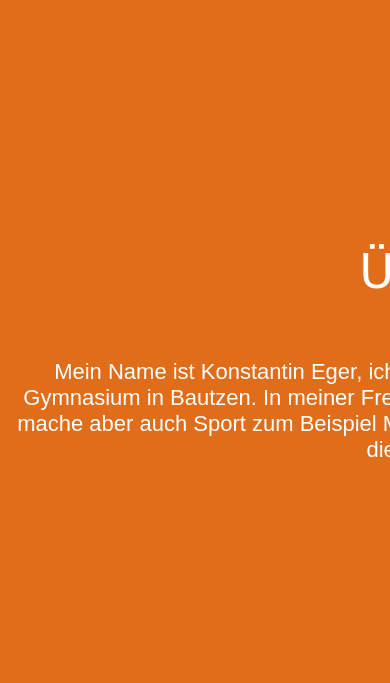
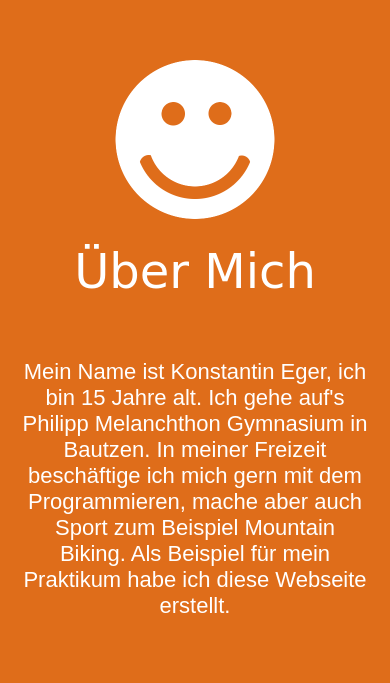
Before and after one commit to BugoderWas/Bewerbung, a plain HTML site: page index.html in a window 390 px wide. Shown: the part 161-844 px from the top of the page. Drawn offline with Linux system fonts and the light colour scheme; a web font is replaced by a local one.

Commit message:
Mediaquery + Link + Fixes

```diff
--- a/css/style.css
+++ b/css/style.css
@@ -9,7 +9,7 @@ html, body {
 }
 
 .section {
-  height: 100vh;
+  min-height: 100vh;
   width: 100vw;
   padding: 0;
   margin: 0;
@@ -61,3 +61,12 @@ html, body {
 .section-blue {
   background-color: #1f68d6;
 }
+
+@media (max-width: 960px) {
+
+  .container {
+    width: 90%;
+    margin: auto;
+  }
+
+}
--- a/index.html
+++ b/index.html
@@ -45,7 +45,7 @@
       <img src="img/icons/GitHub.png" alt="GitHub">
       <h3 class="section-heading">Über Diese Webseite</h3>
       <p>Der Code für diese Webseite ist Verfügbar über GitHub:</p>
-      <a href="#">GitHub</a>
+      <a href="https://www.github.com/LavaKonsti/Bewerbungs-Presentation" target="_blank">GitHub</a>
     </div>
   </div>
 
```
